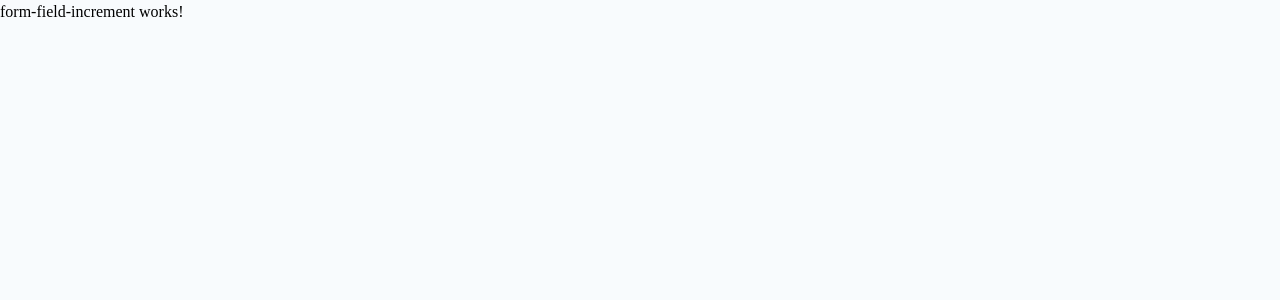
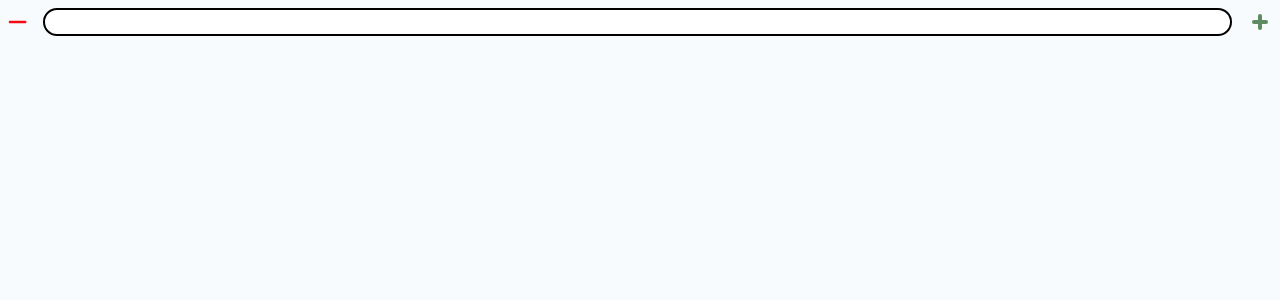
Before and after one commit to LIAN-CORP/lian-corp-front, an Angular app: page / in a window 1280 px wide. Shown: the top 300 px of the page. Built offline with nearby package versions, Linux system fonts and the light colour scheme; a web font is replaced by a local one.

Commit message:
feat (form-field-increment): create increment field

```diff
--- a/src/app/app.component.html
+++ b/src/app/app.component.html
@@ -1 +1,5 @@
-<app-form-field-increment></app-form-field-increment>
+<app-form-field-increment
+  [control]="control"
+  [min]="min"
+  [max]="max"
+></app-form-field-increment>
--- a/src/app/app.component.ts
+++ b/src/app/app.component.ts
@@ -5,6 +5,7 @@ import { ModalComponent } from './components/molecules/modal/modal.component';
 import { FormFieldComponent } from './components/molecules/form-field/form-field.component';
 import { FormFieldIncrementComponent } from './components/molecules/form-field-increment/form-field-increment.component';
 import { ErrorsDisplayComponent } from './components/molecules/errors-display/errors-display.component';
+import { FormControl, Validators } from '@angular/forms';
 
 @Component({
   selector: 'app-root',
@@ -21,7 +22,10 @@ import { ErrorsDisplayComponent } from './components/molecules/errors-display/er
   styleUrl: './app.component.scss',
 })
 export class AppComponent {
+  control = new FormControl('', Validators.required);
   title = 'lian-corp-front';
   price = 1000;
   quantity = 2;
+  min = 10;
+  max = 100;
 }
--- a/src/app/components/molecules/form-field-increment/form-field-increment.component.html
+++ b/src/app/components/molecules/form-field-increment/form-field-increment.component.html
@@ -1 +1,45 @@
-<p>form-field-increment works!</p>
+<div class="increment-container">
+  <app-svg-button class="increment-container-button" (click)="decrement()">
+    <ng-container svg>
+      <svg
+        xmlns="http://www.w3.org/2000/svg"
+        width="1.2em"
+        height="1.5em"
+        viewBox="0 0 448 512"
+      >
+        <path
+          fill="#f50b16"
+          d="M432 256c0 17.7-14.3 32-32 32H48c-17.7 0-32-14.3-32-32s14.3-32 32-32h352c17.7 0 32 14.3 32 32"
+        />
+      </svg>
+    </ng-container>
+  </app-svg-button>
+  <div class="increment-container-content">
+    <input
+      class="increment-container-input"
+      type="number"
+      [min]="min"
+      [max]="max"
+      [formControl]="control"
+      [value]="control.value"
+    />
+    @if (control.invalid && (control.dirty || control.touched)) {
+    <app-errors-display [errors]="getErrorMessages()"></app-errors-display>
+    }
+  </div>
+  <app-svg-button class="increment-container-button" (click)="increment()">
+    <ng-container svg>
+      <svg
+        xmlns="http://www.w3.org/2000/svg"
+        width="1.5em"
+        height="1.5em"
+        viewBox="0 0 24 24"
+      >
+        <path
+          fill="#5c8c60"
+          d="M18 10h-4V6a2 2 0 0 0-4 0l.071 4H6a2 2 0 0 0 0 4l4.071-.071L10 18a2 2 0 0 0 4 0v-4.071L18 14a2 2 0 0 0 0-4"
+        />
+      </svg>
+    </ng-container>
+  </app-svg-button>
+</div>
--- a/src/app/components/molecules/form-field-increment/form-field-increment.component.scss
+++ b/src/app/components/molecules/form-field-increment/form-field-increment.component.scss
@@ -0,0 +1,28 @@
+@import "../../../../styles/colors.scss";
+@import "../../../../styles/typography.scss";
+.increment-container {
+  display: flex;
+  align-items: center;
+  gap: 1rem;
+  padding: 0.5rem;
+  width: 100%;
+  &-input {
+    border: solid 2px black;
+    text-align: center;
+    width: 100%;
+    border-radius: 1rem;
+  }
+  &-content {
+    flex-grow: 1;
+  }
+}
+input[type="number"] {
+  -moz-appearance: textfield;
+  appearance: textfield;
+
+  &::-webkit-inner-spin-button,
+  &::-webkit-outer-spin-button {
+    -webkit-appearance: none;
+    margin: 0;
+  }
+}
--- a/src/app/components/molecules/form-field-increment/form-field-increment.component.ts
+++ b/src/app/components/molecules/form-field-increment/form-field-increment.component.ts
@@ -1,12 +1,39 @@
-import { Component } from '@angular/core';
+import { Component, Input, input, OnInit } from '@angular/core';
+import { SvgButtonComponent } from '../../atoms/svg-button/svg-button.component';
+import { ErrorsDisplayComponent } from '../errors-display/errors-display.component';
+import { FormControl, ReactiveFormsModule } from '@angular/forms';
 
 @Component({
   selector: 'app-form-field-increment',
   standalone: true,
-  imports: [],
+  imports: [SvgButtonComponent, ErrorsDisplayComponent, ReactiveFormsModule],
   templateUrl: './form-field-increment.component.html',
-  styleUrl: './form-field-increment.component.scss'
+  styleUrl: './form-field-increment.component.scss',
 })
-export class FormFieldIncrementComponent {
-
+export class FormFieldIncrementComponent implements OnInit {
+  @Input({ required: true }) control!: FormControl;
+  @Input({ required: true }) min!: number;
+  @Input({ required: true }) max!: number;
+  ngOnInit(): void {}
+  increment() {
+    if (this.control.value < this.max && this.control.value >= this.min) {
+      this.control.setValue(Number(this.control.value) + 1);
+    } else {
+      this.control.setValue(this.max);
+    }
+  }
+  decrement() {
+    if (this.control.value > this.min && this.control.value <= this.max) {
+      this.control.setValue(Number(this.control.value) - 1);
+    } else {
+      this.control.setValue(this.min);
+    }
+  }
+  getErrorMessages(): string {
+    const errors = this.control.errors;
+    if (errors?.['required']) {
+      return 'Este campo es requerido';
+    }
+    return '';
+  }
 }
--- a/src/styles.scss
+++ b/src/styles.scss
@@ -9,7 +9,7 @@
   margin: 0;
   padding: 0;
   box-sizing: border-box;
-  font-family: $font-primary;
+  //font-family: $font-primary;
 }
 html,
 body,
```
